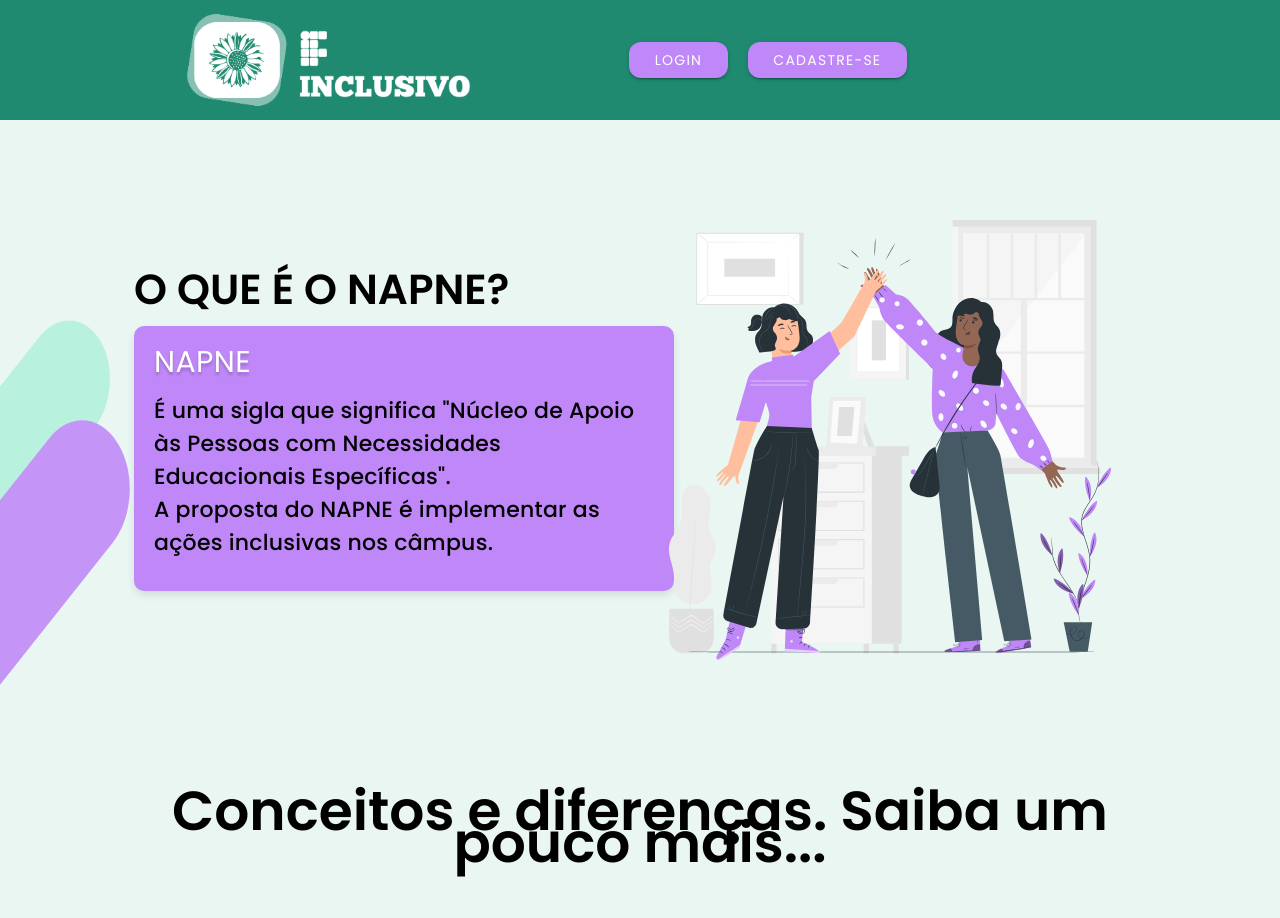
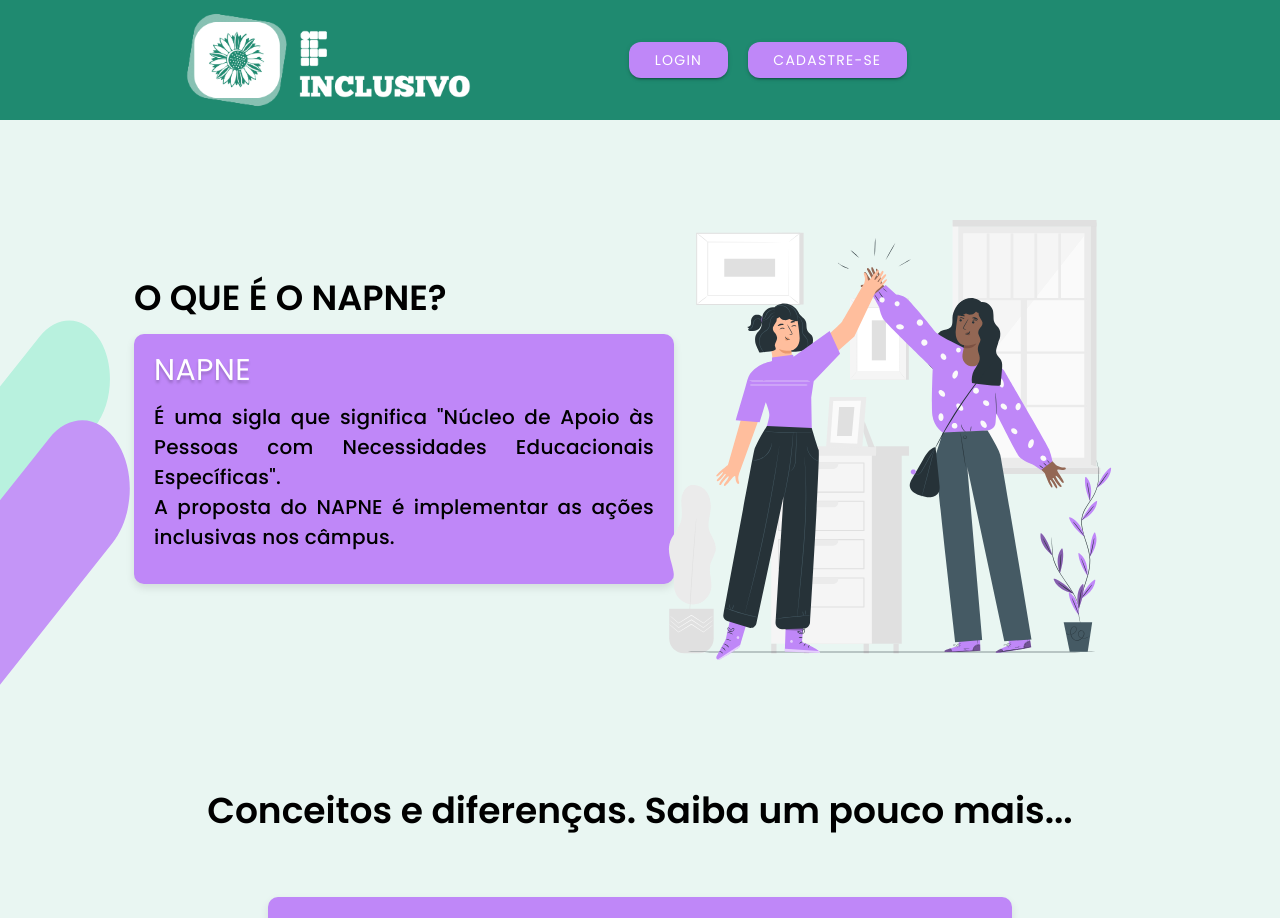
Before and after one commit to arianamesquita/IFInclusivo-frontend, an Angular app: page /napne in a window 1280 px wide. Shown: the top 918 px of the page. Built offline with nearby package versions, Linux system fonts and the light colour scheme.

Commit message:
feat(napne): tela finalizada

```diff
--- a/src/app/external/views/components/napne/napne.component.html
+++ b/src/app/external/views/components/napne/napne.component.html
@@ -54,9 +54,8 @@
       <div class="contato">
         <p> Para mais informações: </p>
         <p> Fone/Fax: (64) 3465-1900</p>
-        <p> Email: <a href="mailto:monica.canuto@ifgoiano.edu.br">monica.canuto@ifgoiano.edu.br </a></p>
-
+        <p> Email: <a href="mailto:monica.canuto@ifgoiano.edu.br"> monica.canuto&#64;ifgoiano.edu.br </a></p>
       </div>
     </div>
-  </div> <!--tava faltando essas divs.. é bom pensar em caixinhas, uma dentro da outra e como se organizam-->
-</div> <!--porque aí consegue alinhar umas dentro a esquerda, outras a direita, por aí vai-->
+  </div>
+</div>
--- a/src/app/external/views/components/napne/napne.component.scss
+++ b/src/app/external/views/components/napne/napne.component.scss
@@ -53,9 +53,9 @@
 .text-section h1 {
   font-family: "Poppins-600-semibold";
   font-weight: 600;
-  font-size: 3em;
+  font-size: 2.5em;
   color: $black;
-  text-align: start;
+  text-align: flex-start;
 }
 /*imagem principal */
 .image-section img {
@@ -81,7 +81,7 @@
 .texto h1 {
   font-family: "Poppins-600-semibold";
   font-weight: 600;
-  font-size: 55px;
+  font-size: 36px;
   color: $black;
   margin: 0;
 }
@@ -101,7 +101,7 @@
   h2 {
     font-family: "Poppins-600-semibold";
     font-weight: 600;
-    font-size: 30px;
+    font-size: 22px;
     color: $black;
     border-radius: 8px;
     text-align: center;
@@ -121,9 +121,9 @@
 .info-box p {
   font-family: "Poppins-600-medium";
   font-weight: 600;
-  font-size: 22px;
+  font-size: 20px;
   line-height: 1.5;
-  text-align: start;
+  text-align: justify;
 }
 
 
```
